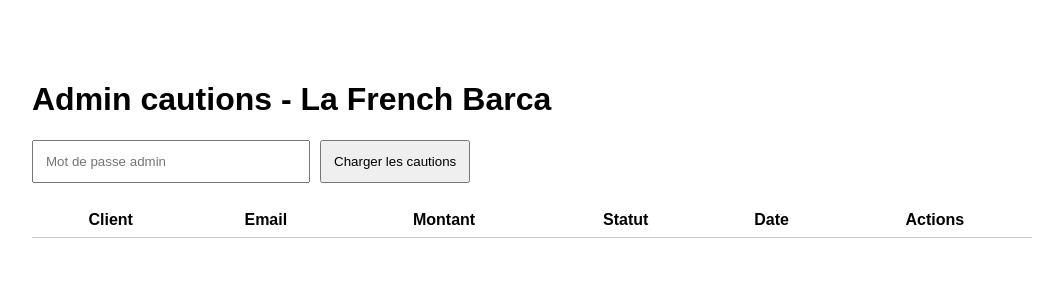
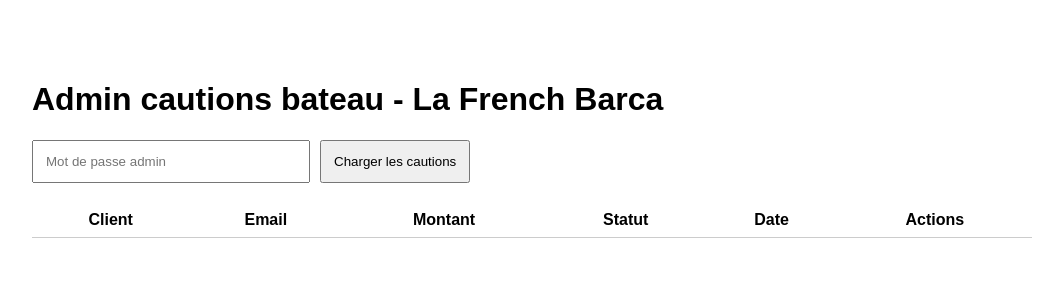
Before and after one commit to FrancoisHeuze/la-french-barca-caution, a Next.js app: page /admin in a window 1280 px wide. Shown: the top 300 px of the page, without its empty margins (108-1171 px from the left). Built offline with nearby package versions, Linux system fonts and the light colour scheme.

Commit message:
Update page.tsx

```diff
--- a/app/admin/page.tsx
+++ b/app/admin/page.tsx
@@ -66,7 +66,7 @@
 
   return (
     <main style={{ maxWidth: 1000, margin: "40px auto", fontFamily: "Arial", padding: 20 }}>
-      <h1>Admin cautions - La French Barca</h1>
+      <h1>Admin cautions bateau - La French Barca</h1>
 
       <div style={{ marginBottom: 20 }}>
         <input
```
